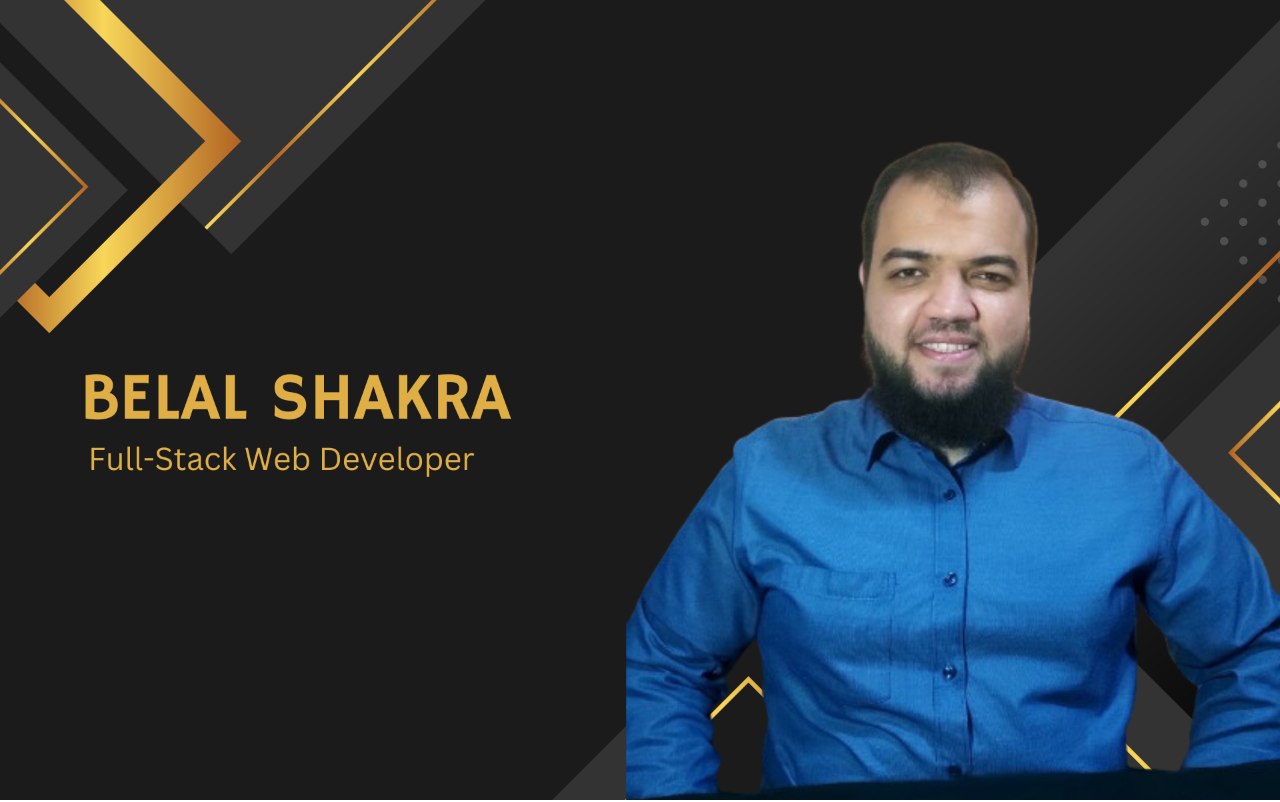
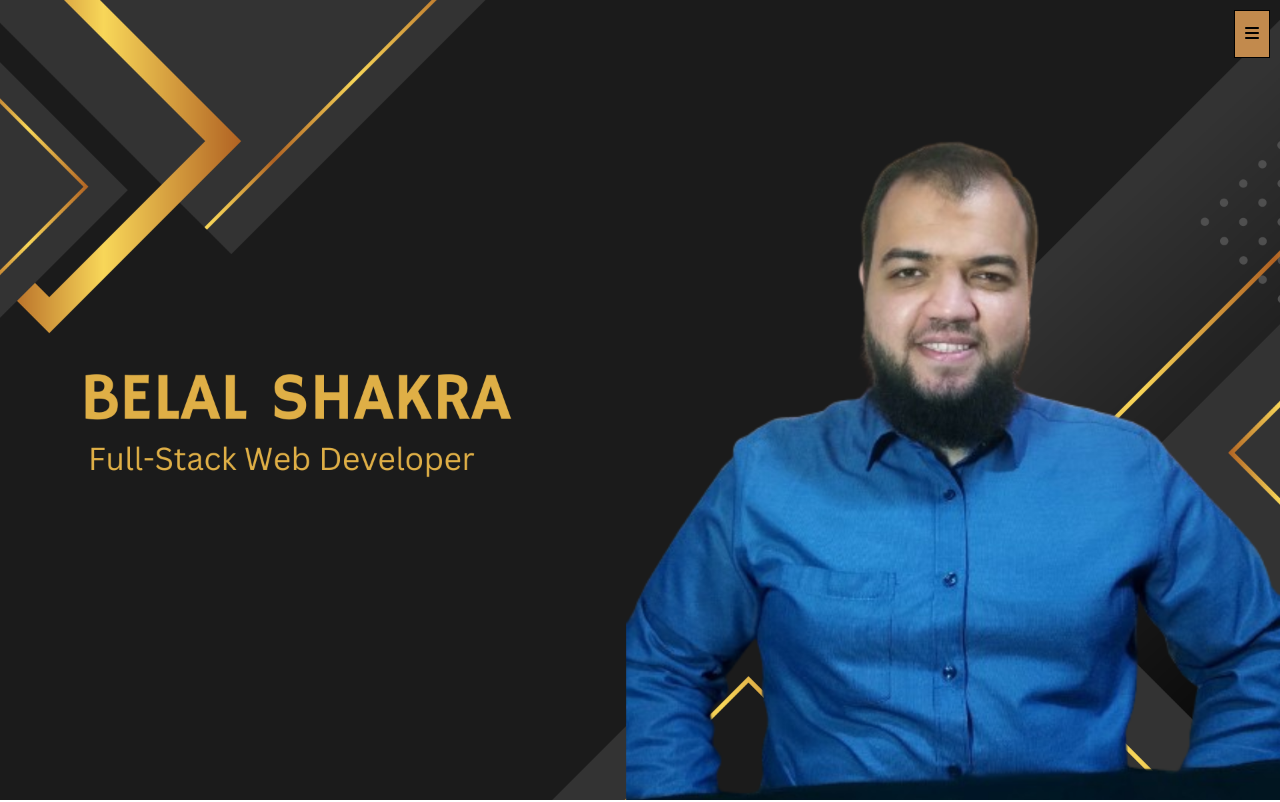
Before and after one commit to belal-shakra/portfolio, a plain HTML site: page index.html in a window 1280 px wide. Shown: the top 802 px of the page. Drawn offline with Linux system fonts and the light colour scheme.

Commit message:
aside visiablity

```diff
--- a/assets/css/style.css
+++ b/assets/css/style.css
@@ -207,14 +207,30 @@ aside .nav {
 /* ### class : hero */
 .hero {
   padding: 0px;
+  /* position: relative; */
 }
 
 .hero img {
   width: 100%;
 }
 
+.hero .menu-icon {
+  position: fixed;
+  background-color: var(--primary-color);
+  padding: 10px;
+  border: 1px solid;
+  top: 10px;
+  right: 10px;
+  cursor: pointer;
+  display: none;
+  z-index: 999;
+}
+
+.hero .menu-icon:hover {
+  background-color: var(--primary-hover-color);
+}
+
 /* ### class : about */
-
 
 
 .about .container .container {
@@ -485,8 +501,15 @@ footer {
   body {
     grid-template-columns: auto;
   }
-  aside {
+
+  aside .container {
     display: none;
+    background-color: var(--primary-color);
+    z-index: 99;
+  }
+
+  .hero .menu-icon {
+    display: block;
   }
 }
 
--- /dev/null
+++ b/assets/js/main.js
@@ -0,0 +1,10 @@
+function aside_display(){
+  let aside = document.getElementById("aside-container");
+
+  if(aside.style.display == "none"){
+    aside.style.display = "block";
+  }
+  else{
+    aside.style.display = "none";
+  }
+}
--- a/index.html
+++ b/index.html
@@ -11,8 +11,8 @@
 <body>
 
 
-  <aside>
-    <div class="container">
+  <aside id="aside">
+    <div class="container" id="aside-container">
       <div class="me">
         <div class="img">
           <img src="./assets/imgs/me-2021.jpg" alt="my-pic">
@@ -87,6 +87,10 @@
 
   <main>
     <section class="hero" id="hero">
+      <div class="menu-icon" onclick="aside_display()">
+        <i class="fa-solid fa-bars"></i>
+      </div>
+
       <img src="./assets/imgs/hero.png" alt="">
     </section>
 
@@ -555,7 +559,6 @@
   </main>
 
 
-
-
+  <script src="./assets/js/main.js"></script>
 </body>
 </html>
```
